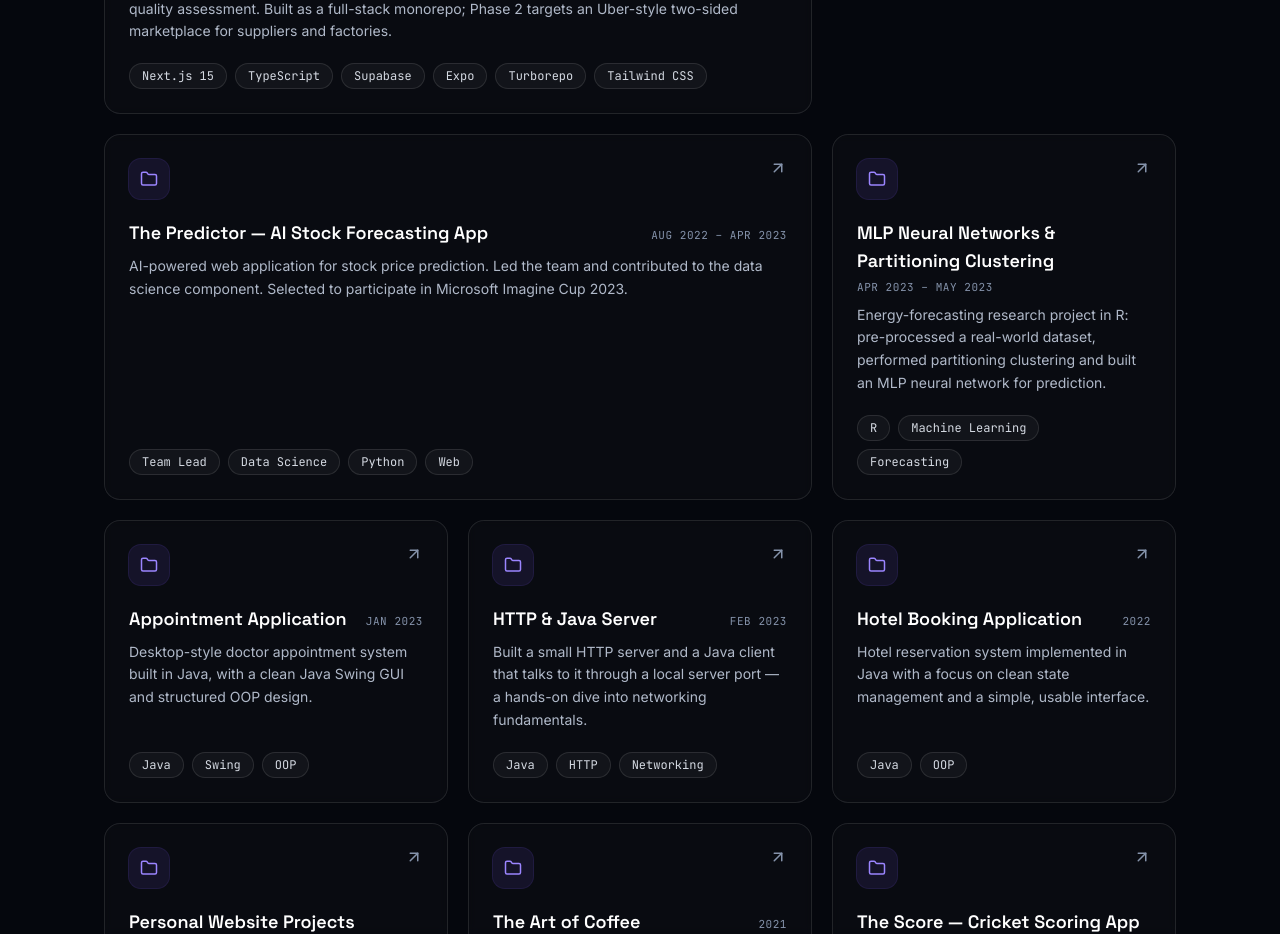
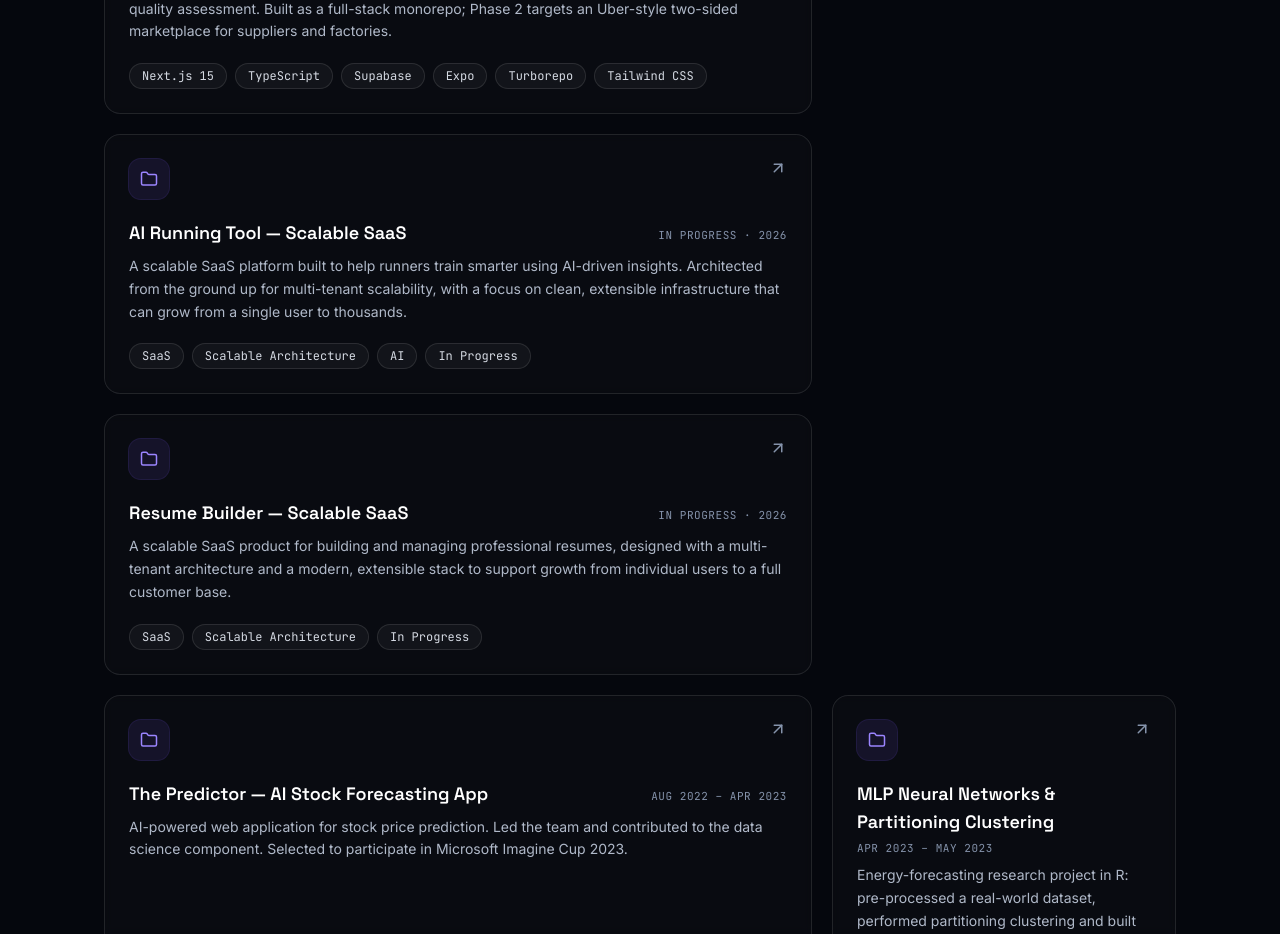
Before and after one commit to J3r3myPerera/PersonalWebiste, a Next.js app: page / in a window 1280 px wide. Shown: the part 4060-4994 px from the top of the page. Built offline with nearby package versions, Linux system fonts and the light colour scheme.

Commit message:
Added new SaaS projects

```diff
--- a/components/Projects.tsx
+++ b/components/Projects.tsx
@@ -44,6 +44,24 @@ const projects: Project[] = [
     ],
     highlight: true,
     href: "https://github.com/J3r3myPerera/tea-factory-board-leaf-project",
+  },
+  {
+    title: "AI Running Tool — Scalable SaaS",
+    period: "In Progress · 2026",
+    description:
+      "A scalable SaaS platform built to help runners train smarter using AI-driven insights. Architected from the ground up for multi-tenant scalability, with a focus on clean, extensible infrastructure that can grow from a single user to thousands.",
+    tags: ["SaaS", "Scalable Architecture", "AI", "In Progress"],
+    highlight: true,
+    href: "https://github.com/J3r3myPerera/AIRunningTool",
+  },
+  {
+    title: "Resume Builder — Scalable SaaS",
+    period: "In Progress · 2026",
+    description:
+      "A scalable SaaS product for building and managing professional resumes, designed with a multi-tenant architecture and a modern, extensible stack to support growth from individual users to a full customer base.",
+    tags: ["SaaS", "Scalable Architecture", "In Progress"],
+    highlight: true,
+    href: "https://github.com/J3r3myPerera/ResumeBuilder",
   },
   {
     title: "The Predictor — AI Stock Forecasting App",
```
